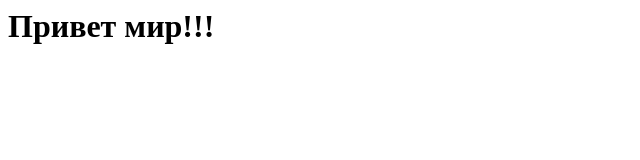
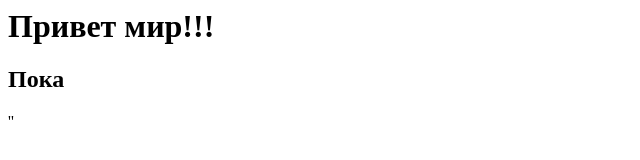
Before and after one commit to rasl32/examples, a plain HTML site: page index.html in a window 1280 px wide. Shown: the full height of the page, 0-640 px from the left. Drawn offline with Linux system fonts and the light colour scheme.

Commit message:
h2 was added

```diff
--- a/index.html
+++ b/index.html
@@ -4,5 +4,6 @@
  </head>
  <body>
  <h1>Привет мир!!!</h1>
+ <h2>Пока</h2>
  </body>
-</html>
+</html>''
```
